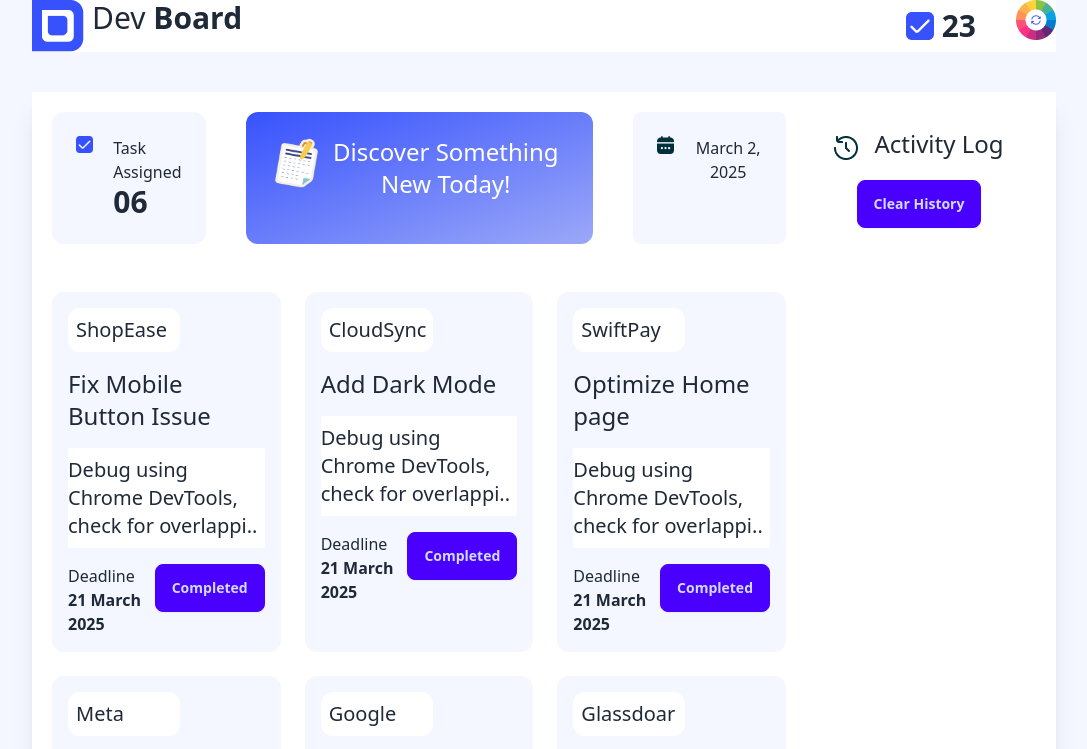
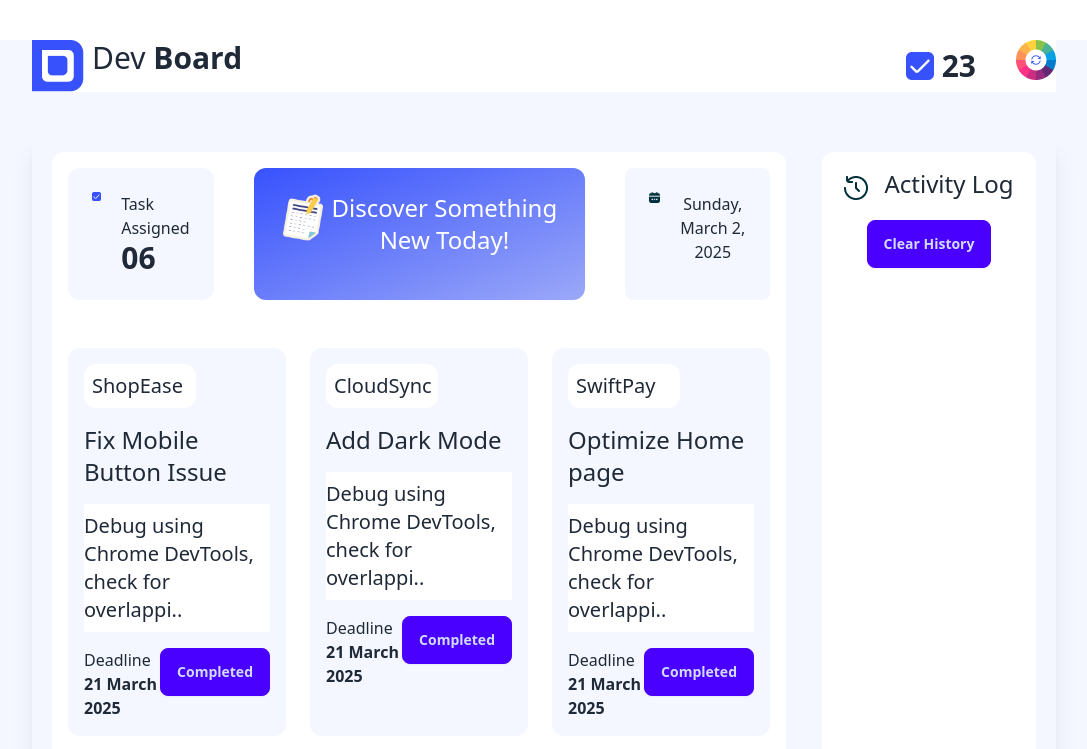
Before and after one commit to saidul-islam-antor/p-h-project-5, a plain HTML site: page index.html in a window 1280 px wide. Shown: the top 749 px of the page, without its empty margins (96-1183 px from the left). Drawn offline with nearby package versions, Linux system fonts and the light colour scheme.

Commit message:
add last commit

```diff
--- a/index.html
+++ b/index.html
@@ -31,9 +31,9 @@
 
 
   <body class="sora-font  bg-[#F4F7FF]  ">
-    <header class="">
-      <section class="lg:mx-32  bg-white">
-        <nav class="flex justify-between ">
+    <section  class="mt-10 ">
+      <header class="lg:mx-32 ">
+        <nav class="flex justify-between  bg-white">
           <div class="flex space-x-2 ">
             <div>
               <img src="assets/logo.png" alt="">
@@ -62,13 +62,13 @@
           </div>
 
         </nav>
-      </section>
-    </header>
+      </header>
 
-    <section class="lg:mx-32 mt-10 bg-white shadow-xl p-5 ">
+    </section>
+    <section class="lg:mx-32 mt-10  shadow-xl p-5 ">
       <div class="grid grid-cols-4 gap-4">
         <!-- first grid -->
-        <div class="col-span-3 ">
+        <div class="col-span-3 bg-white p-4  rounded-xl">
           <!-- row grid ar kaj -->
           <div class="grid grid-cols-4 mb-12 gap-10 ">
             <!-- row first grid -->
@@ -256,7 +256,7 @@
 
 
         <!-- last grid -->
-        <div class="text-center ">
+        <div class="text-center ml-5 bg-white rounded-xl ">
           <div class="flex  justify-center items-end mt-4 gap-4">
             <div class="">
               <img src="assets/activity.png" alt="">
--- a/script/challenge.js
+++ b/script/challenge.js
@@ -7,13 +7,7 @@
 
         clickedButtons++;
 
-        // Date().toLocalTimeString();
-        // let log =document.createElement("p");
-        // log.textContent = `
-        // ${buttonId} ${time};
 
-        // `
-        // history.appendChild(log);
 
 
 
@@ -61,7 +55,7 @@
 // current date
 function showCurrentDate(){
     let today = new Date();
-    let options = {year:'numeric',month:'long', day: 'numeric'};
+    let options = {weekday:'long', year:'numeric',month:'long', day: 'numeric',};
     document.getElementById("current-date").innerText = today.toLocaleDateString("en-us",options);
 
 }
```
